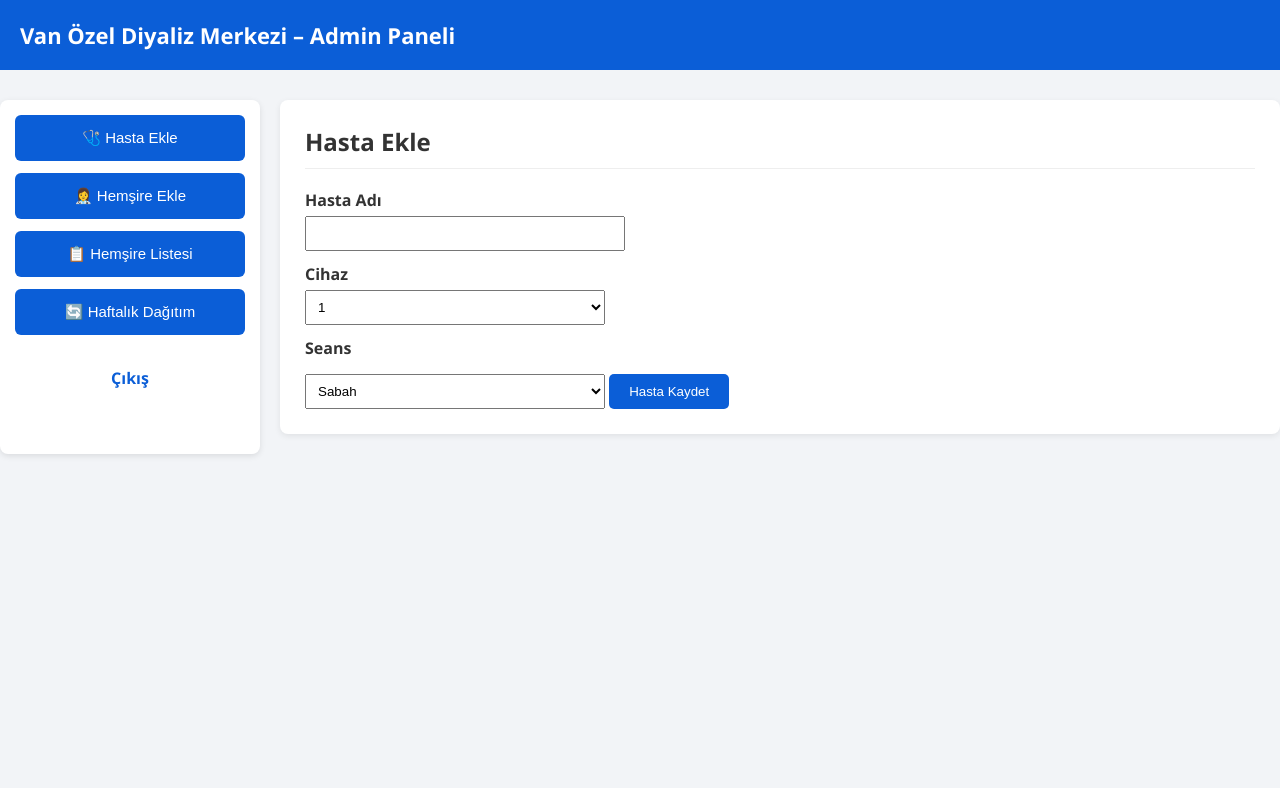
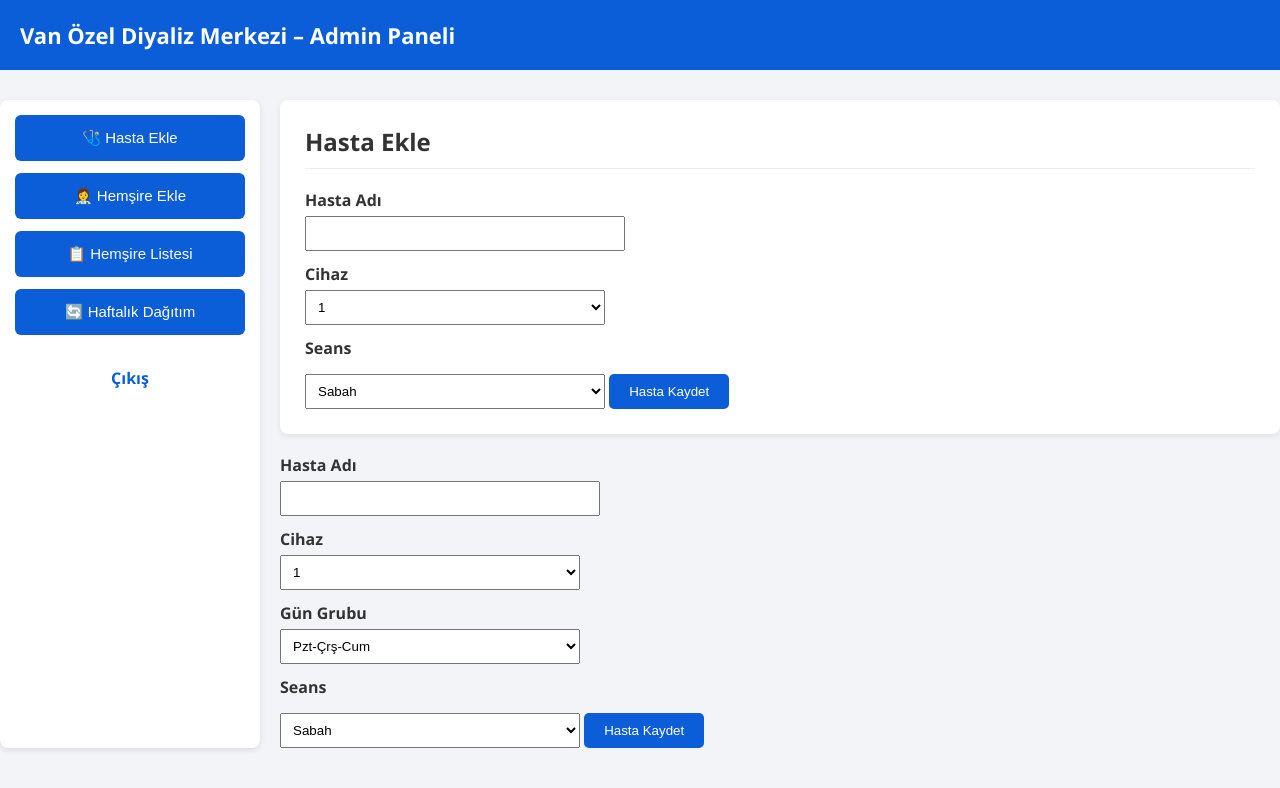
Before and after one commit to rkilic1-spec/van-ozel-diyaliz, a website: page views/admin.html in a window 1280 px wide. Drawn offline with Linux system fonts and the light colour scheme; no server answers.

Commit message:
Update admin.html

```diff
--- a/views/admin.html
+++ b/views/admin.html
@@ -158,6 +158,34 @@ button.submit:hover {
         <button class="submit">Hasta Kaydet</button>
       </form>
     </section>
+<form method="POST" action="/admin/hasta-ekle">
+  <label>Hasta Adı</label>
+  <input type="text" name="ad" required>
+
+  <label>Cihaz</label>
+  <select name="cihaz" required>
+    <script>
+      for (let i = 1; i <= 43; i++) {
+        document.write(`<option value="${i}">${i}</option>`);
+      }
+    </script>
+  </select>
+
+  <label>Gün Grubu</label>
+  <select name="gunGrubu" required>
+    <option value="Pzt-Çrş-Cum">Pzt-Çrş-Cum</option>
+    <option value="Sal-Per-Cts">Sal-Per-Cts</option>
+  </select>
+
+  <label>Seans</label>
+  <select name="seans" required>
+    <option value="Sabah">Sabah</option>
+    <option value="Öğle">Öğle</option>
+    <option value="Akşam">Akşam</option>
+  </select>
+
+  <button class="submit">Hasta Kaydet</button>
+</form>
 
     <!-- HEMŞİRE EKLE -->
     <section id="hemsire" class="card hidden">
```
